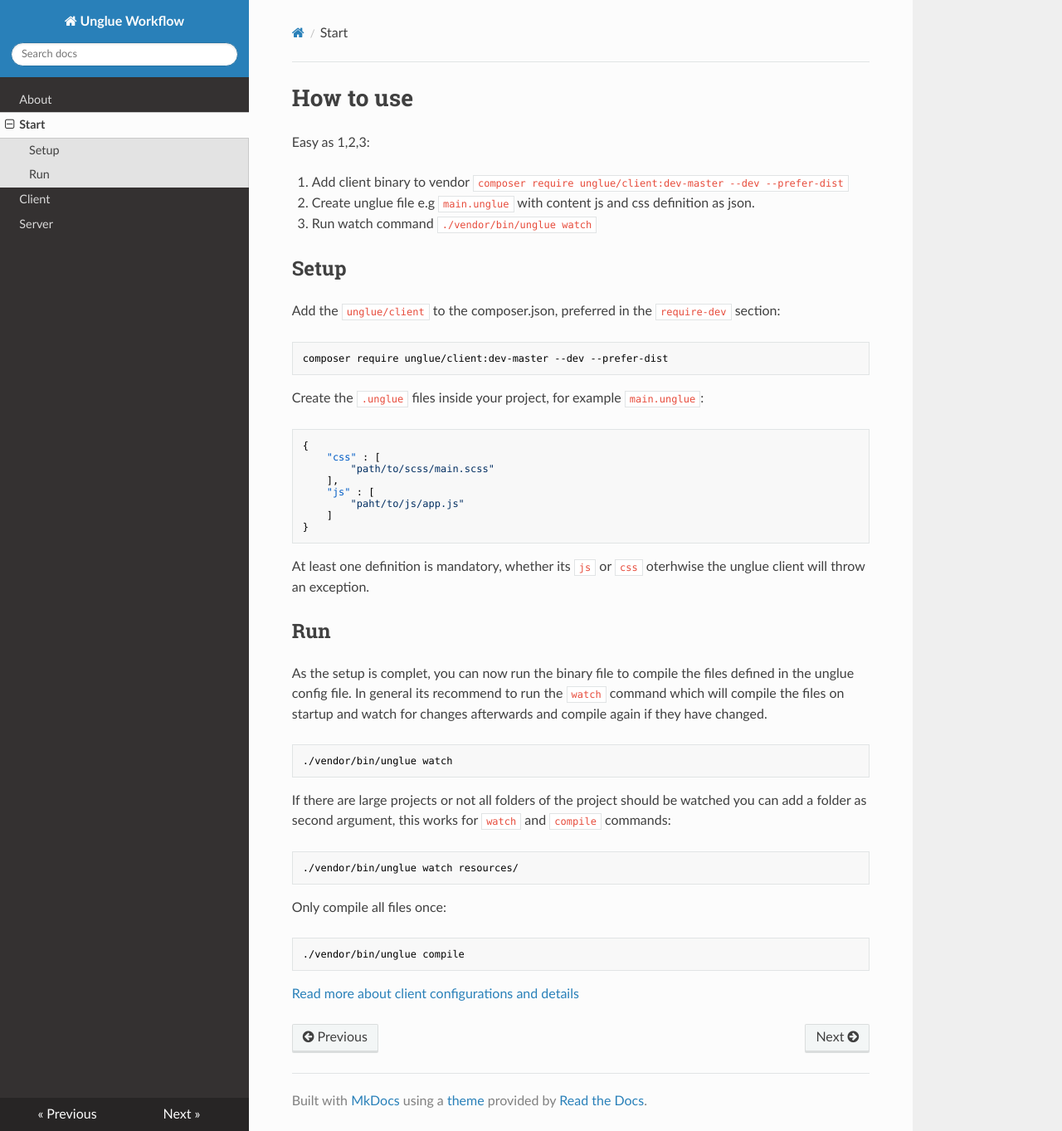
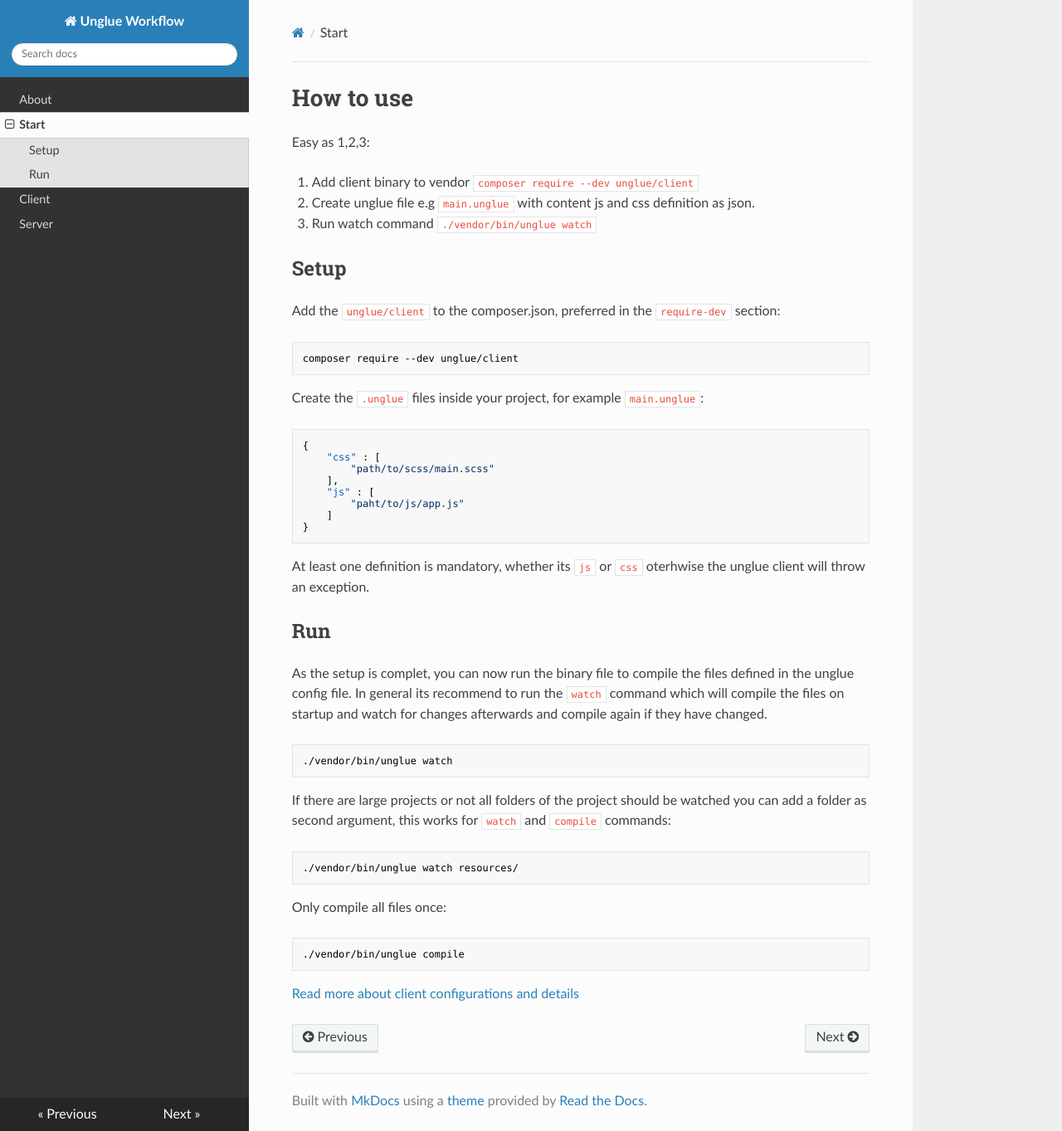
Before and after one commit to frontend-workflow-cloud-compiler/docs, an MkDocs documentation site: the page built from docs/start.md, in a window 1280 px wide and 1363 px high. Shown: the whole window at 83% size. Built offline with MkDocs 1.6.1, drawn with Linux system fonts in a browser that asks for light colours; nearby versions of some CDN libraries; old or Windows-style settings are respelled for this version of MkDocs.

Commit message:
fix docs

````diff
--- a/docs/start.md
+++ b/docs/start.md
@@ -2,7 +2,7 @@
 
 Easy as 1,2,3:
 
-1. Add client binary to vendor `composer require unglue/client:dev-master --dev --prefer-dist`
+1. Add client binary to vendor `composer require --dev unglue/client`
 2. Create unglue file e.g `main.unglue` with content js and css definition as json.
 3. Run watch command `./vendor/bin/unglue watch`
 
@@ -11,7 +11,7 @@
 Add the `unglue/client` to the composer.json, preferred in the `require-dev` section:
 
 ```sh
-composer require unglue/client:dev-master --dev --prefer-dist
+composer require --dev unglue/client
 ```
 
 Create the `.unglue` files inside your project, for example `main.unglue`:
````
Also changed, not shown: docs/client.md (+1 -1 lines).
